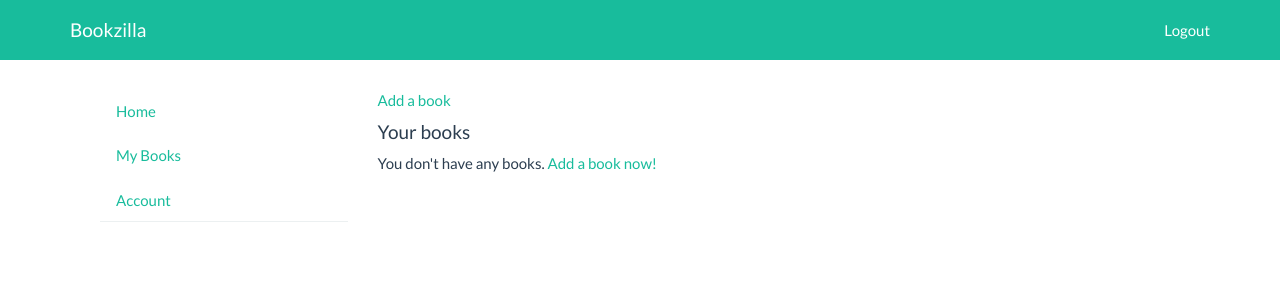
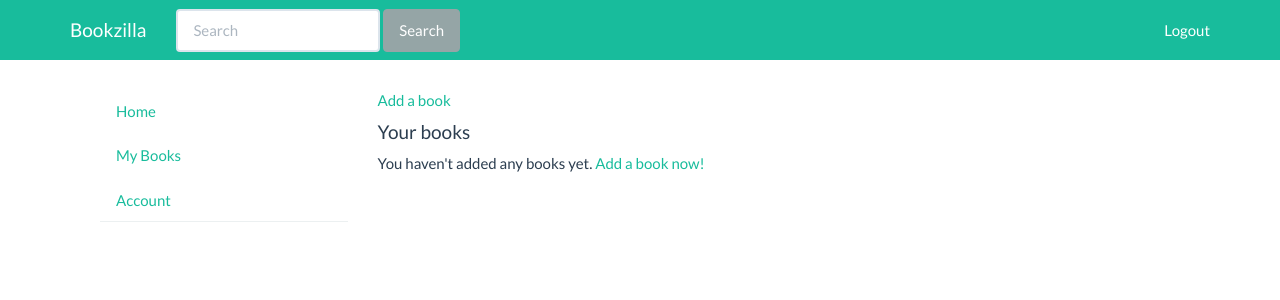
Before and after one commit to cy94/bookzilla, a Django app: page /users/books/ in a window 1280 px wide. Shown: the top 300 px of the page. Run offline with Django 3.2, Linux system fonts and the light colour scheme; the visitor is signed in with stand-in values (Sample User, id 1); data that the repository does not hold is empty; some libraries are stand-ins or nearby versions.

Commit message:
added books/search view and template
view uses the Q object and icontains filter
(http://stackoverflow.com/questions/2584502/simple-search-in-django)
template displays the book_detail block, needs to be changed
(remove edit and delete links)

```diff
--- /dev/null
+++ b/bookrequests/urls.py
@@ -0,0 +1,9 @@
+from django.conf.urls import patterns, url, include
+from django.contrib.staticfiles.urls import staticfiles_urlpatterns
+
+from users import views
+
+urlpatterns = patterns('',
+)
+
+urlpatterns += staticfiles_urlpatterns()
--- a/books/templates/books/index.html
+++ b/books/templates/books/index.html
@@ -18,8 +18,8 @@
 	{% else %}
 
 		<div>
-			You don't have any books.
-			<a href="{% url 'users:books:add_book' %}">Add a book now!</a>
+			You haven't added any books yet.
+			<a href="{% url 'users:books:add_book' %}"> Add a book now!</a>
 		</div>
 
 	{% endif %}
--- a/books/urls.py
+++ b/books/urls.py
@@ -8,6 +8,7 @@ urlpatterns = patterns('',
 	url(r'^add_book/$', views.add_book, name='add_book'),
 	url(r'^edit_book/(?P<book_id>\d+)/$', views.edit_book, name='edit_book'),
 	url(r'^delete/(?P<id>\d+)/$', views.delete, name='delete'),
+	url(r'^search/$', views.search, name='search'),
 )
 
 urlpatterns += staticfiles_urlpatterns()
--- a/books/views.py
+++ b/books/views.py
@@ -12,8 +12,8 @@ from books.models import Book
 
 from .forms import EditBookForm
 
-from django.shortcuts import get_object_or_404
-
+# for search
+from django.db.models import Q
 
 # Create your views here.
 @login_required
@@ -79,7 +79,25 @@ def edit_book(request, book_id):
 						'book_id': book_id
 					})
 
-
+@login_required
 def delete(request, id):
     book = get_object_or_404(Book, pk=id).delete()
     return HttpResponseRedirect(reverse("users:books:index"))
+
+@login_required
+def search(request):
+	if request.method == 'POST':
+		query_string = request.POST.get('query')
+		results = Book.objects.filter(
+				Q(title__icontains=query_string) |
+				Q(author__icontains=query_string)
+			)
+
+		print results
+
+		return render(request,
+						'books/search.html', {
+						'results': results
+					})
+	else:
+		return HttpResponseRedirect(reverse("users:books:index"))
--- a/templates/base.html
+++ b/templates/base.html
@@ -53,6 +53,12 @@
 
     <div class="container">
       <div class="starter-template">
+        {% if messages %}
+          {% for msg in messages %}
+            <div class="alert alert-{{msg.tags}}">{{ msg }}</div>
+          {% endfor %}
+        {% endif %}
+
         {% block content %}
         {% endblock %}
       </div>
--- a/users/templates/users_base.html
+++ b/users/templates/users_base.html
@@ -28,16 +28,29 @@
   <body>
     <nav class="navbar navbar-inverse navbar-fixed-top">
       <div class="container">
+
         <div class="navbar-header">
           <button type="button" class="navbar-toggle collapsed" data-toggle="collapse" data-target="#navbar" aria-expanded="false" aria-controls="navbar">
           </button>
           <a class="navbar-brand" href="{% url 'index' %}">Bookzilla</a>
         </div>
+
+        <form class="navbar-form navbar-left" role="search"
+           method="post" action="{% url 'users:books:search' %}">
+           {% csrf_token %}
+          <div class="form-group">
+            <input type="text" class="form-control" placeholder="Search"
+              name="query">
+          </div>
+          <button type="submit" class="btn btn-default">Search</button>
+        </form>
+
         <div id="navbar" class="collapse navbar-collapse">
           <ul class="nav navbar-nav navbar-right">
           <li><a href="{% url 'users:logout' %}">Logout</a></li>
           </ul>
         </div><!--/.nav-collapse -->
+
       </div>
     </nav>
 
--- a/users/urls.py
+++ b/users/urls.py
@@ -11,6 +11,8 @@ urlpatterns = patterns('',
 
 	# books module
 	url(r'^books/', include('books.urls', namespace='books')),
+	# bookrequests module
+	url(r'^requests/', include('bookrequests.urls', namespace='requests')),
 )
 
 urlpatterns += staticfiles_urlpatterns()
```
Also changed, not shown: books/templates/books/search.html (added, +15 -0 lines), bookzilla/settings.py (+10 -2 lines).
